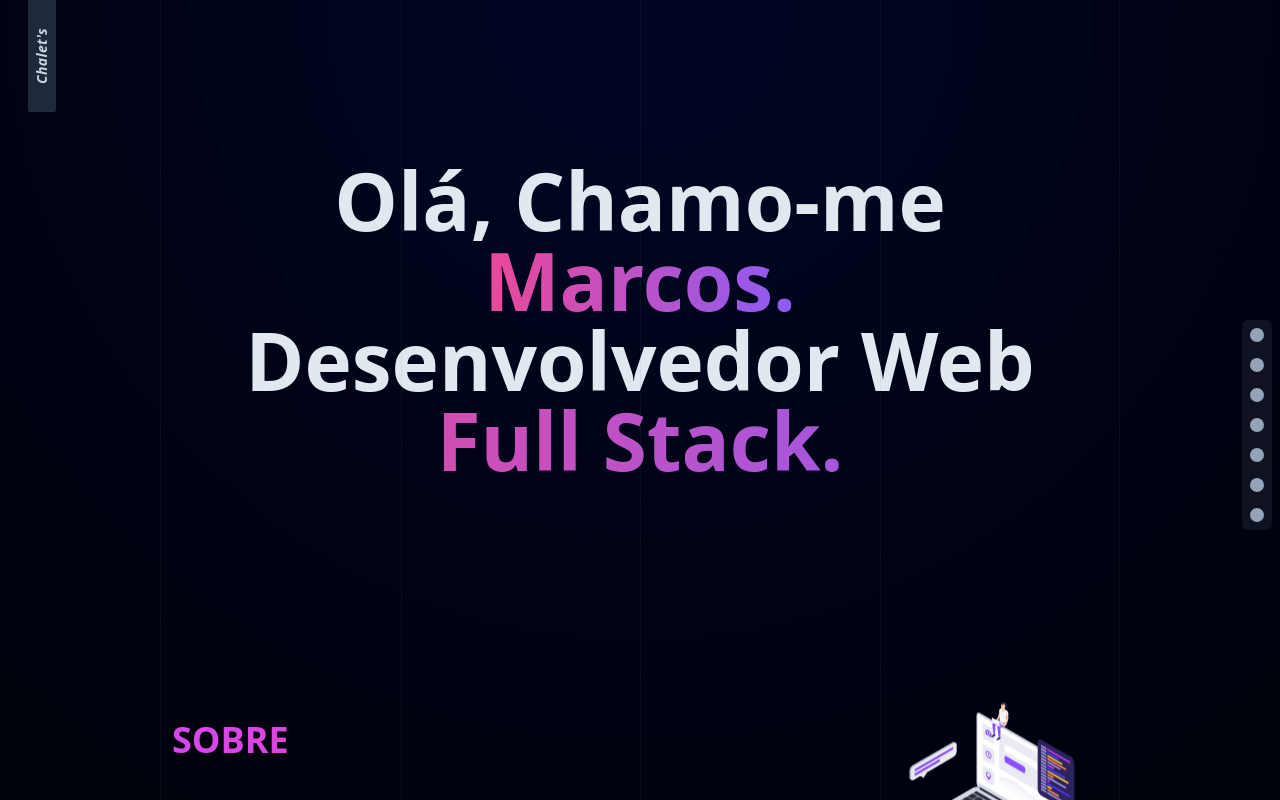
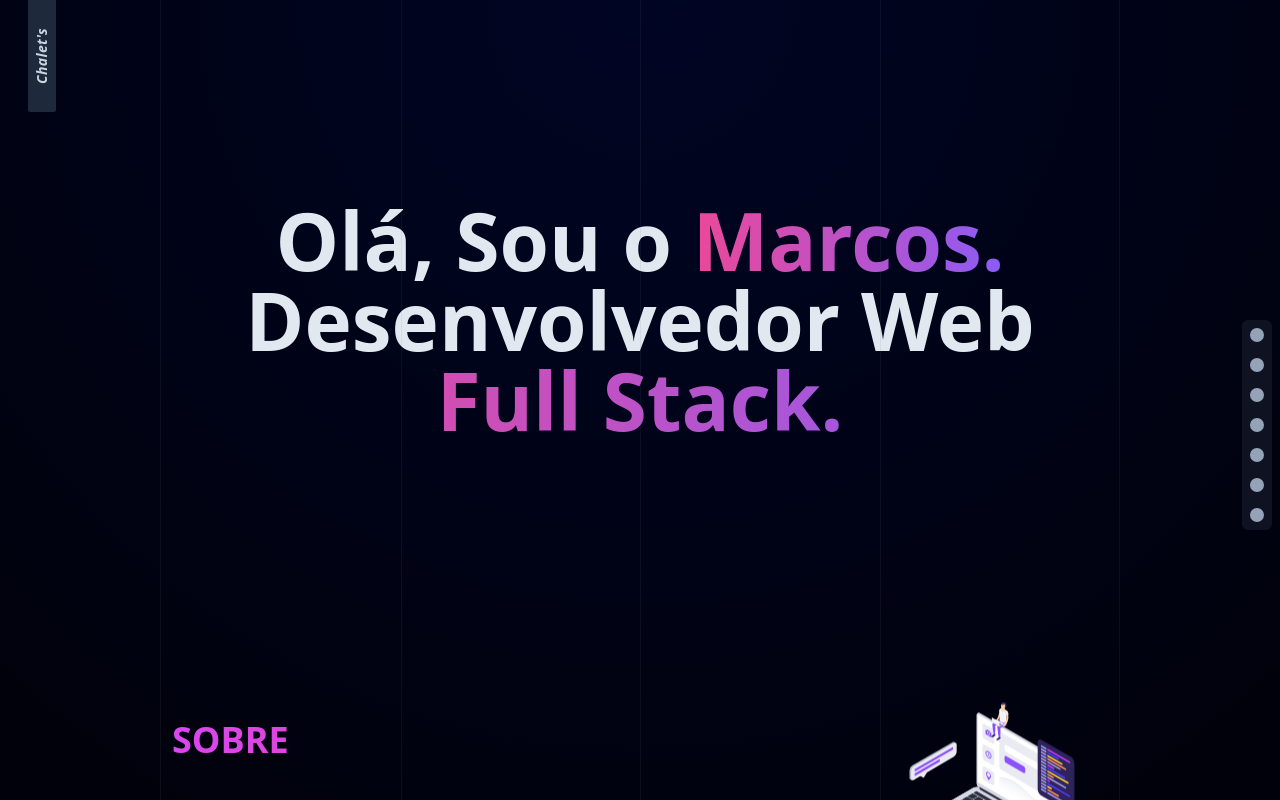
Before and after one commit to marcosChalet/portfolio, a Next.js app: page / in a window 1280 px wide. Shown: the top 800 px of the page. Built offline with nearby package versions, Linux system fonts and the light colour scheme; no server answers.

Commit message:
Ajusta texto

```diff
--- a/src/components/Hero/index.tsx
+++ b/src/components/Hero/index.tsx
@@ -12,7 +12,7 @@ export default function Hero({ isVisible, setSection }: SectionVisibleType) {
       className="flex items-center justify-center py-36 text-slate-200 sm:h-[80vh] 2xl:py-36"
     >
       <h1 className="inline-block w-full max-w-sm flex-col text-center text-3xl font-bold leading-none md:max-w-4xl md:text-6xl xl:text-[5rem]">
-        Olá, Chamo-me{' '}
+        Olá, Sou o{' '}
         <div className="inline-block bg-gradient-to-r from-pink-500 to-violet-500 bg-clip-text text-transparent">
           Marcos.
         </div>
```
